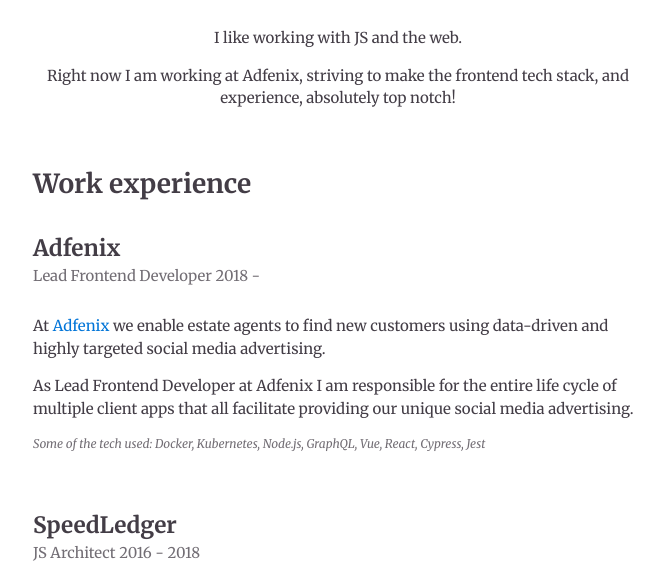
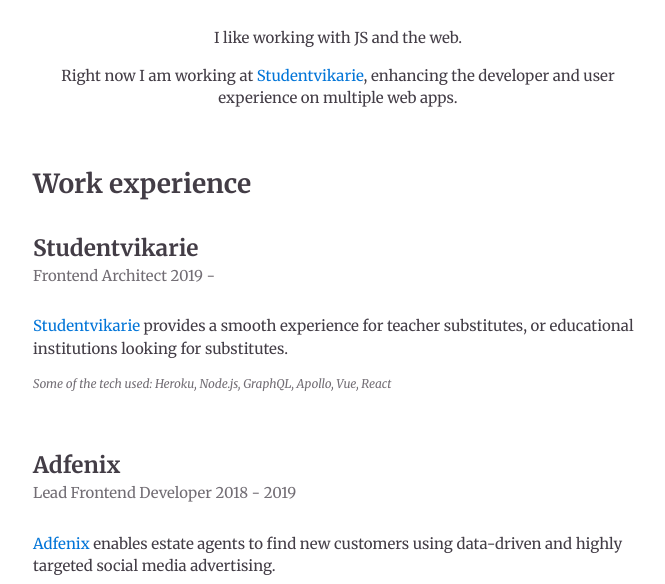
Before and after one commit to alepek/alepek.github.io, a website: page index.html in a window 1280 px wide. Shown: the part 216-800 px from the top of the page, without its empty margins (302-967 px from the left). Drawn offline with nearby package versions, Linux system fonts and the light colour scheme.

Commit message:
update experience

```diff
--- a/index.html
+++ b/index.html
@@ -135,8 +135,8 @@
             <img class="img-fluid" src="http://avatars1.githubusercontent.com/u/5012939?v=3&s=460" alt="alepek">
           </div>
           <p>I like working with JS and the web.</p>
-          <p>Right now I am working at Adfenix, striving to make the frontend tech stack, and experience, absolutely
-            top notch!</p>
+          <p>Right now I am working at <a href="https://studentvikarie.se/">Studentvikarie</a>, enhancing the developer
+            and user experience on multiple web apps.</p>
         </div>
       </div>
     </div>
@@ -150,18 +150,37 @@
         <div class="col">
           <section class="experience">
             <h4>
-              Adfenix
+              Studentvikarie
               <br />
-              <small class="t-muted">Lead Frontend Developer 2018 - </small>
+              <small class="t-muted">Frontend Architect 2019 - </small>
             </h4>
             <br />
             <p>
-              At <a href="https://adfenix.com/en/frontpage">Adfenix</a> we enable estate agents to find new customers
+              <a href="https://studentvikarie.se/">Studentvikarie</a> provides a smooth experience for teacher
+              substitutes, or educational institutions looking for substitutes.
+            </p>
+            <p class="tech-used t-muted">
+              Some of the tech used: Heroku, Node.js, GraphQL, Apollo, Vue, React
+            </p>
+          </section>
+        </div>
+      </div>
+      <div class="row">
+        <div class="col">
+          <section class="experience">
+            <h4>
+              Adfenix
+              <br />
+              <small class="t-muted">Lead Frontend Developer 2018 - 2019</small>
+            </h4>
+            <br />
+            <p>
+              <a href="https://adfenix.com/en/frontpage">Adfenix</a> enables estate agents to find new customers
               using data-driven and highly targeted social media advertising.
             </p>
             <p>
-              As Lead Frontend Developer at Adfenix I am responsible for the entire life cycle of multiple client apps
-              that all facilitate providing our unique social media advertising.
+              As Lead Frontend Developer at Adfenix I was responsible for the entire life cycle of multiple client
+              apps that all facilitate providing unique social media advertising.
             </p>
             <p class="tech-used t-muted">
               Some of the tech used: Docker, Kubernetes, Node.js, GraphQL, Vue, React, Cypress, Jest
@@ -204,19 +223,21 @@
             </h4>
             <br />
             <p>
-              <a href="https://saltside.se">Saltside Technologies</a> provides online marketplaces for emerging markets
+              <a href="https://saltside.se">Saltside Technologies</a> provides online marketplaces for emerging
+              markets
               such as <a href="https://tonaton.com/">Ghana</a>, <a href="https://bikroy.com">Bangladesh</a>, and <a
                 href="https://www.ikman.lk">Sri Lanka</a>. All kinds of used and new goods are sold on these sites -
               cars, electronics, or real estate!
             </p>
             <p>
-              At Saltside, my responsibility as a frontend developer included to make the marketplace available for as
+              At Saltside, my responsibility as a frontend developer included to make the marketplace available for
+              as
               many users as possible, delivered as quickly as possible, with the best experience available for the
               user's device. All under strict network conditions.
             </p>
             <p>
-              This was achieved by using an approach that combines adaptive and responsive design, enabling delivery of
-              a payload tailored to the user's device.
+              This was achieved by using an approach that combines adaptive and responsive design, enabling delivery
+              of a payload tailored to the user's device.
             </p>
             <p class="tech-used t-muted">
               Some of the tech used: Grunt, Node.js, Express.js, Backbone.js, Less, Webpack, Jade, Selenium,
@@ -243,7 +264,8 @@
             </p>
             <p>
               As in-house developer, my primary focus was the <a href="http://www.carmenta.com/en/products/carmenta-server/">Carmenta
-                Server</a> web API and the frontend applications consuming it, sometimes lending frontend expertise to
+                Server</a> web API and the frontend applications consuming it, sometimes lending frontend expertise
+              to
               customer-specific projects.
             </p>
             <p class="tech-used t-muted">
```
